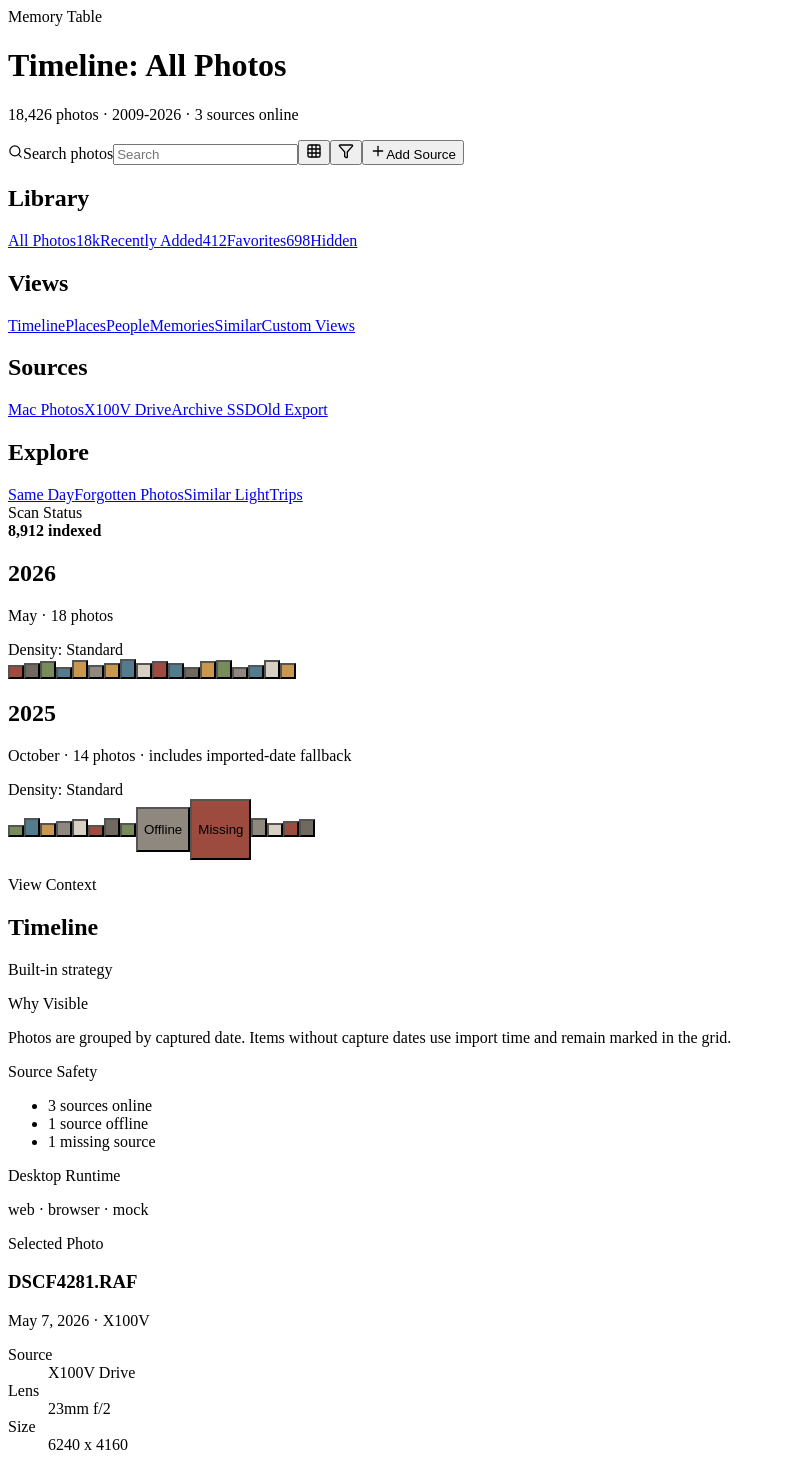
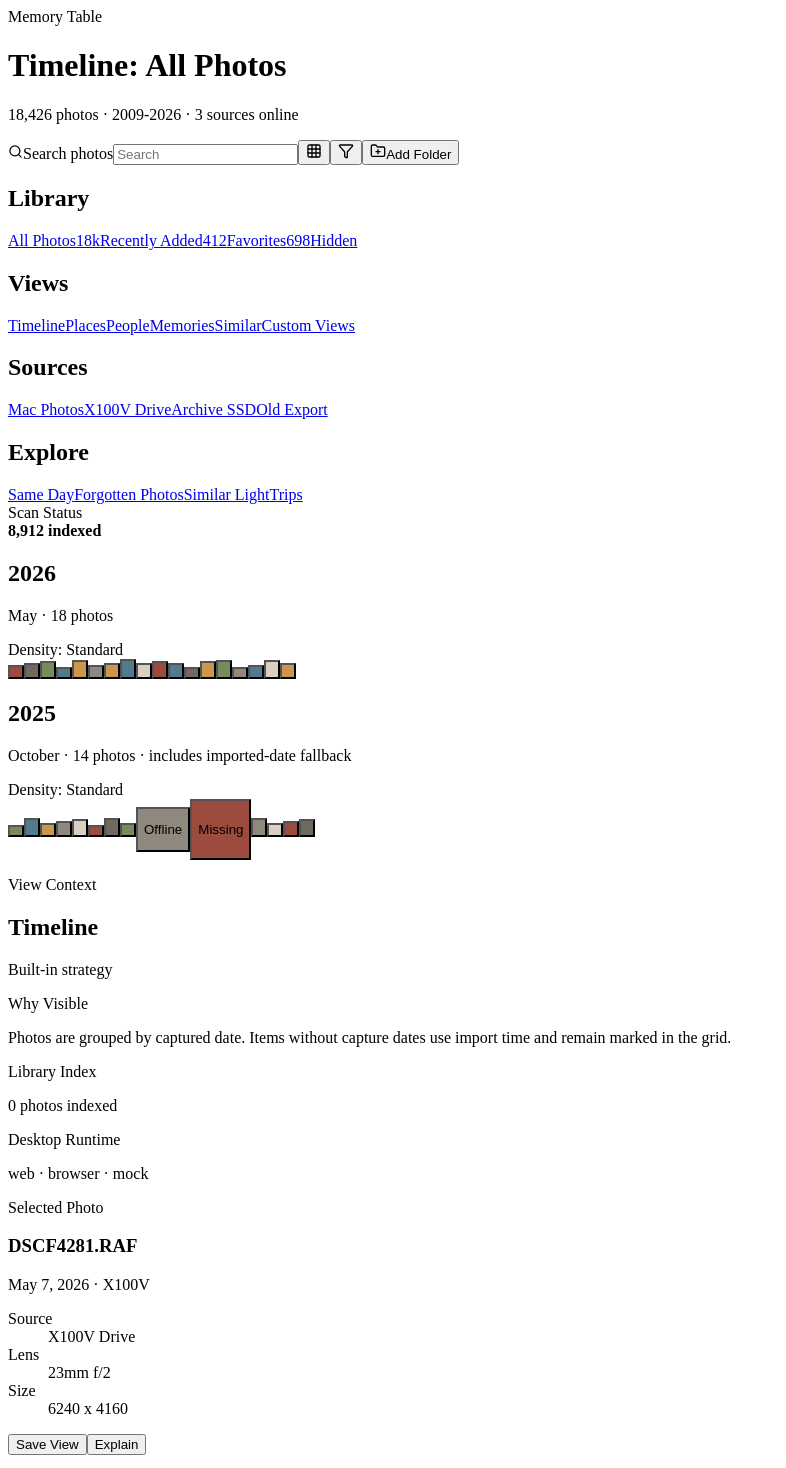
Before and after one commit to wayblink/gala, a React (Vite) app: page / in a window 1280 px wide. Shown: the top 1468 px of the page, without its empty margins (0-786 px from the left). Built offline with nearby package versions, Linux system fonts and the light colour scheme; the HTML template or start-up script is replaced by a standard one.

Commit message:
feat: add source indexing UI flow

```diff
--- a/src/App.tsx
+++ b/src/App.tsx
@@ -4,6 +4,8 @@ import { LeftRail } from './components/LeftRail'
 import { PhotoSurface } from './components/PhotoSurface'
 import { TopBar } from './components/TopBar'
 import { type DesktopEnvironment, getDesktopEnvironment } from './desktop/environment'
+import { getLibrarySummary, pickPhotoFolder, scanPhotoSource } from './desktop/library'
+import type { LibrarySummary } from './types/library'
 
 export default function App() {
   const [desktopEnvironment, setDesktopEnvironment] = useState<DesktopEnvironment>({
@@ -11,18 +13,42 @@ export default function App() {
     platform: 'browser',
     engine: 'mock',
   })
+  const [librarySummary, setLibrarySummary] = useState<LibrarySummary>({
+    sources: [],
+    totalPhotos: 0,
+  })
+  const [isScanning, setIsScanning] = useState(false)
 
   useEffect(() => {
     void getDesktopEnvironment().then(setDesktopEnvironment)
+    void getLibrarySummary().then(setLibrarySummary)
   }, [])
+
+  const handleAddFolder = async () => {
+    const path = await pickPhotoFolder()
+    if (!path) return
+
+    setIsScanning(true)
+    try {
+      const result = await scanPhotoSource(path)
+      if (result) {
+        setLibrarySummary((prev) => ({
+          sources: [...prev.sources.filter((s) => s.id !== result.source.id), result.source],
+          totalPhotos: prev.totalPhotos + result.indexedCount,
+        }))
+      }
+    } finally {
+      setIsScanning(false)
+    }
+  }
 
   return (
     <div className="app-shell">
-      <TopBar />
+      <TopBar onAddFolder={handleAddFolder} isScanning={isScanning} />
       <div className="workspace-grid">
         <LeftRail />
         <PhotoSurface />
-        <ContextPanel desktopEnvironment={desktopEnvironment} />
+        <ContextPanel desktopEnvironment={desktopEnvironment} librarySummary={librarySummary} />
       </div>
     </div>
   )
--- a/src/components/ContextPanel.tsx
+++ b/src/components/ContextPanel.tsx
@@ -1,11 +1,13 @@
 import { selectedPhoto } from '../data/mockLibrary'
 import type { DesktopEnvironment } from '../desktop/environment'
+import type { LibrarySummary } from '../types/library'
 
 type ContextPanelProps = {
   desktopEnvironment: DesktopEnvironment
+  librarySummary: LibrarySummary
 }
 
-export function ContextPanel({ desktopEnvironment }: ContextPanelProps) {
+export function ContextPanel({ desktopEnvironment, librarySummary }: ContextPanelProps) {
   return (
     <aside className="context-panel" aria-label="View context">
       <section>
@@ -20,12 +22,19 @@ export function ContextPanel({ desktopEnvironment }: ContextPanelProps) {
         </p>
       </section>
       <section>
-        <p className="eyebrow">Source Safety</p>
-        <ul className="safety-list">
-          <li className="is-online">3 sources online</li>
-          <li>1 source offline</li>
-          <li className="is-missing">1 missing source</li>
-        </ul>
+        <p className="eyebrow">Library Index</p>
+        <p className="mono-muted">
+          {librarySummary.totalPhotos} photos indexed
+        </p>
+        {librarySummary.sources.length > 0 && (
+          <ul className="safety-list">
+            {librarySummary.sources.map((source) => (
+              <li key={source.id} className={source.status === 'online' ? 'is-online' : ''}>
+                {source.name} · {source.photoCount} photos
+              </li>
+            ))}
+          </ul>
+        )}
       </section>
       <section>
         <p className="eyebrow">Desktop Runtime</p>
--- a/src/components/TopBar.tsx
+++ b/src/components/TopBar.tsx
@@ -1,6 +1,11 @@
-import { Filter, Grid3X3, Plus, Search } from 'lucide-react'
+import { Filter, FolderPlus, Grid3X3, Search } from 'lucide-react'
 
-export function TopBar() {
+type TopBarProps = {
+  onAddFolder: () => void
+  isScanning: boolean
+}
+
+export function TopBar({ onAddFolder, isScanning }: TopBarProps) {
   return (
     <header className="top-bar">
       <div className="top-bar__brand">Memory Table</div>
@@ -20,9 +25,9 @@ export function TopBar() {
         <button className="icon-button" aria-label="Open filters">
           <Filter size={16} />
         </button>
-        <button className="primary-button">
-          <Plus size={16} />
-          Add Source
+        <button className="primary-button" onClick={onAddFolder} disabled={isScanning}>
+          <FolderPlus size={16} />
+          {isScanning ? 'Scanning...' : 'Add Folder'}
         </button>
       </div>
     </header>
```
Also changed, not shown: 1 other file (tests, documents, lock files or other folders).
